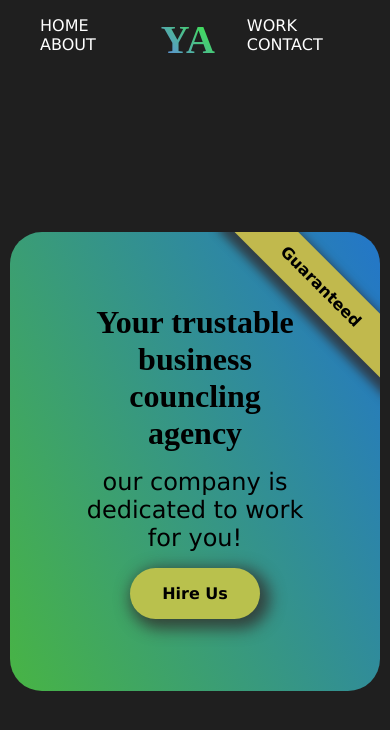
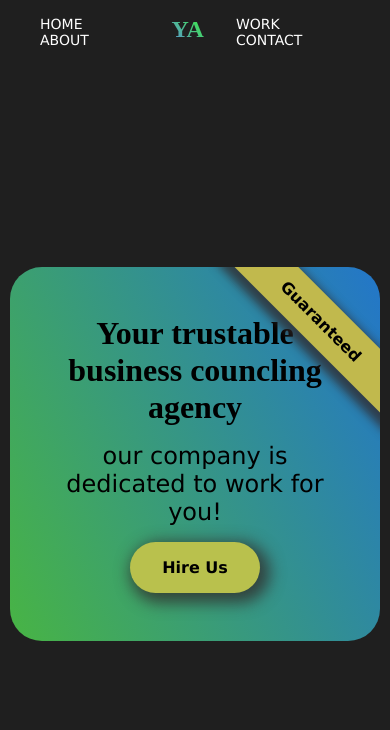
Before and after one commit to amira44-ab/Portfolio, a plain HTML site: page index.html in a window 390 px wide. Drawn offline with Linux system fonts and the light colour scheme; a web font is replaced by a local one.

Commit message:
Update style.css

```diff
--- a/css/style.css
+++ b/css/style.css
@@ -110,7 +110,7 @@ h1 {
     }
 
     .hero {
-        padding: 4.5rem;
+        padding: 3rem 2rem;
         width: 95%;
     }
 
@@ -118,6 +118,9 @@ h1 {
         padding: 1rem;
     }
     nav {
-       font-size: 16px;
+       font-size: 14px;
       }
+    .logo {
+     font-size: 1.5rem;
 }
+}
```
